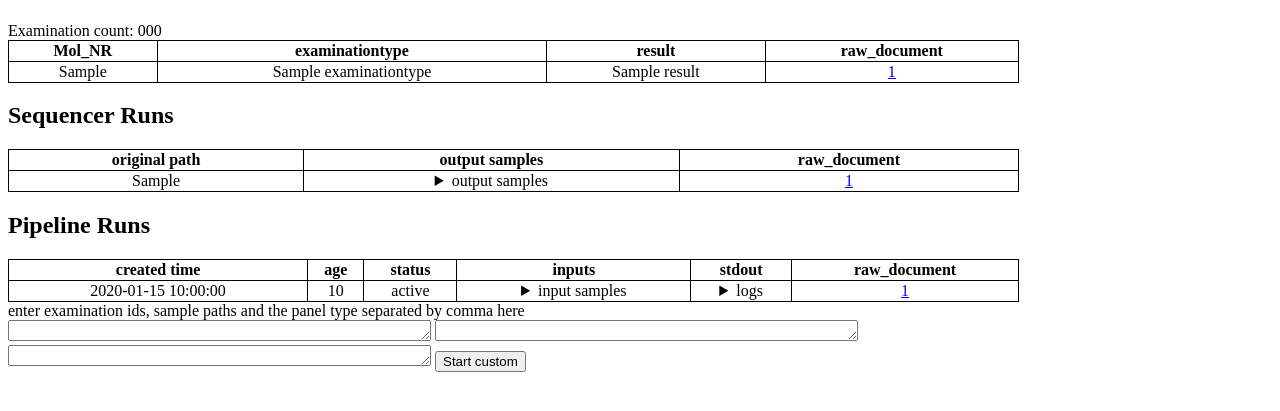
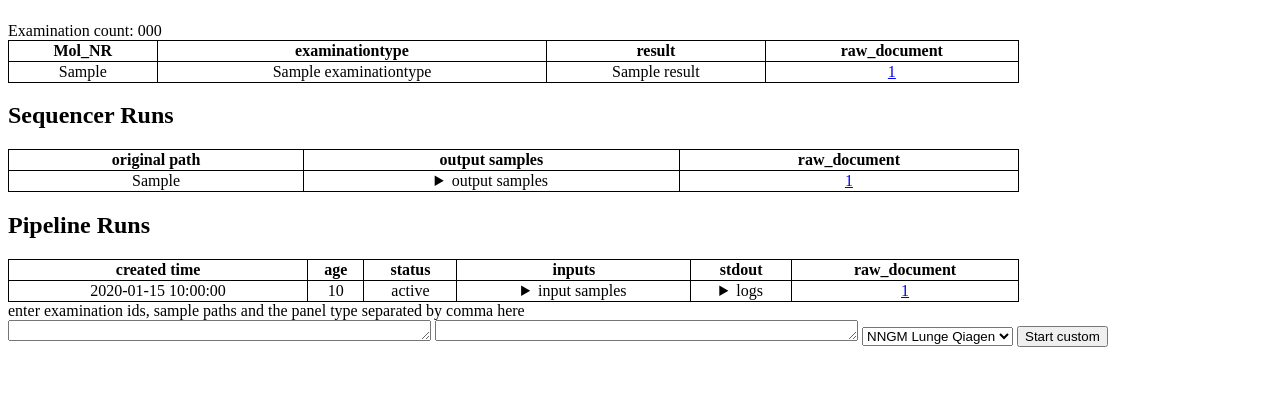
Before and after one commit to feiloo/ngs_pipeline, a Flask app: template app/src/app/templates/pipeline_dashboard.html in a window 1280 px wide. Shown: the part 349-760 px from the top of the page. Run offline with Flask 3, Linux system fonts and the light colour scheme; the template is opened without the code that fills it: most values are stand-ins (such as "Sample title", 1, 10 or a date in 2020); parts of the project's set-up code (start-up, migrations or seed data) failed here and were passed over.

Commit message:
add selection of panel type to dashboard

```diff
--- a/app/src/app/templates/pipeline_dashboard.html
+++ b/app/src/app/templates/pipeline_dashboard.html
@@ -155,10 +155,6 @@ td {
 	    <td><nobr><data>{{ run['created_time'] }}<data></td>
 	    <td><nobr><data>{{ run['age'] }}<data></td>
 	    <td>{{ run['status'] }}</td>
-
-	    <!-- <span>inputs: <textarea readonly>{{ run['input_samples'] }}</textarea></span>
-	    <textarea readonly>{{ run['logs']['stdout'] }}</textarea> -->
-
 	    <td>
 		    <details>
 		    <summary> input samples </summary>
@@ -191,7 +187,9 @@ td {
     <div> enter examination ids, sample paths and the panel type separated by comma here </div>
     <textarea name='examinations' rows="1" cols="50"></textarea>
     <textarea name='sample_paths' rows="1" cols="50"></textarea>
-    <textarea name='panel_type' rows="1" cols="50"></textarea>
+    <select name='panel_type'>
+	<option value='NNGM Lunge Qiagen'>NNGM Lunge Qiagen</option>
+    </select>
     <button type="submit" value="start_custom">Start custom</button>
    </form>
   </div>
```
